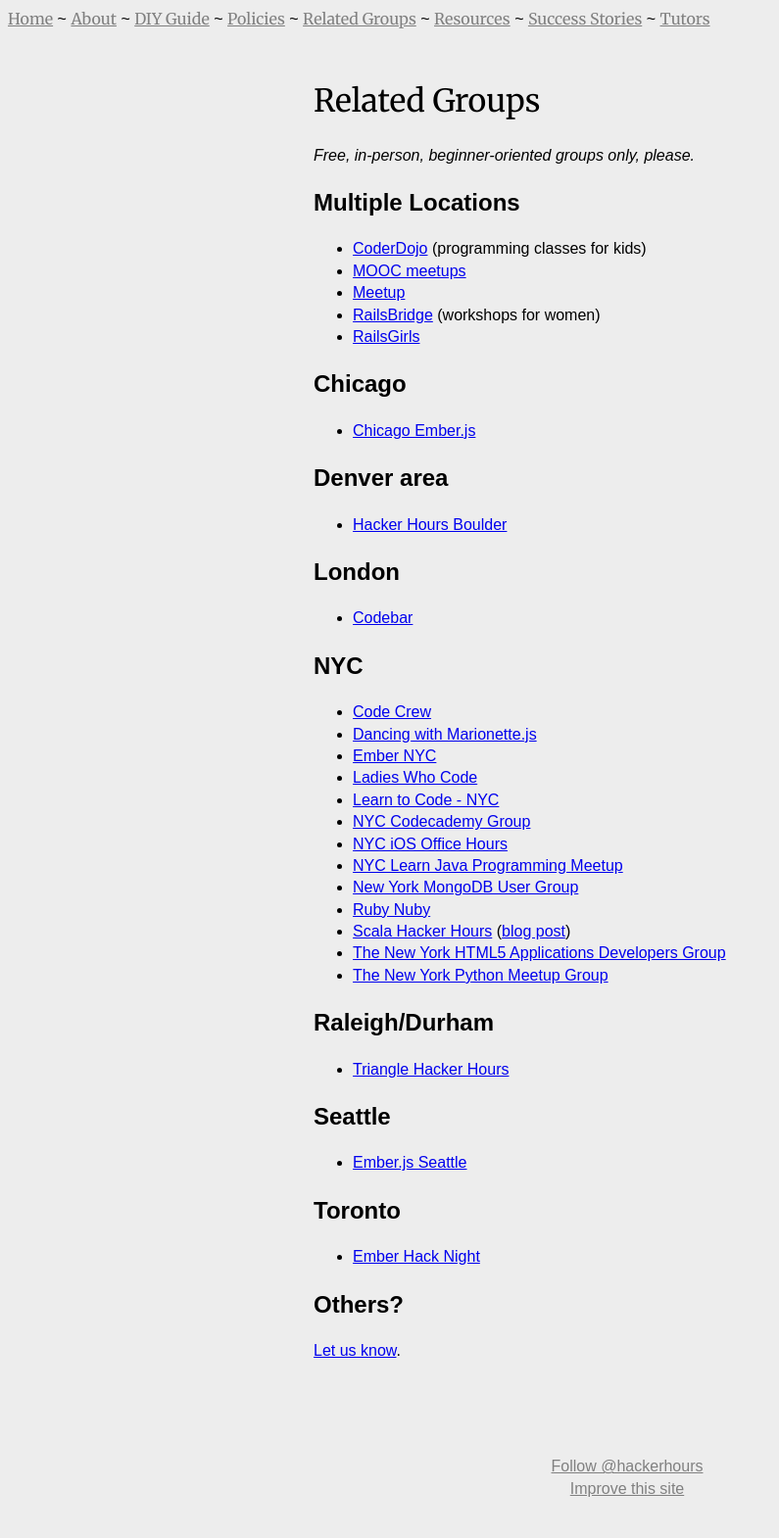
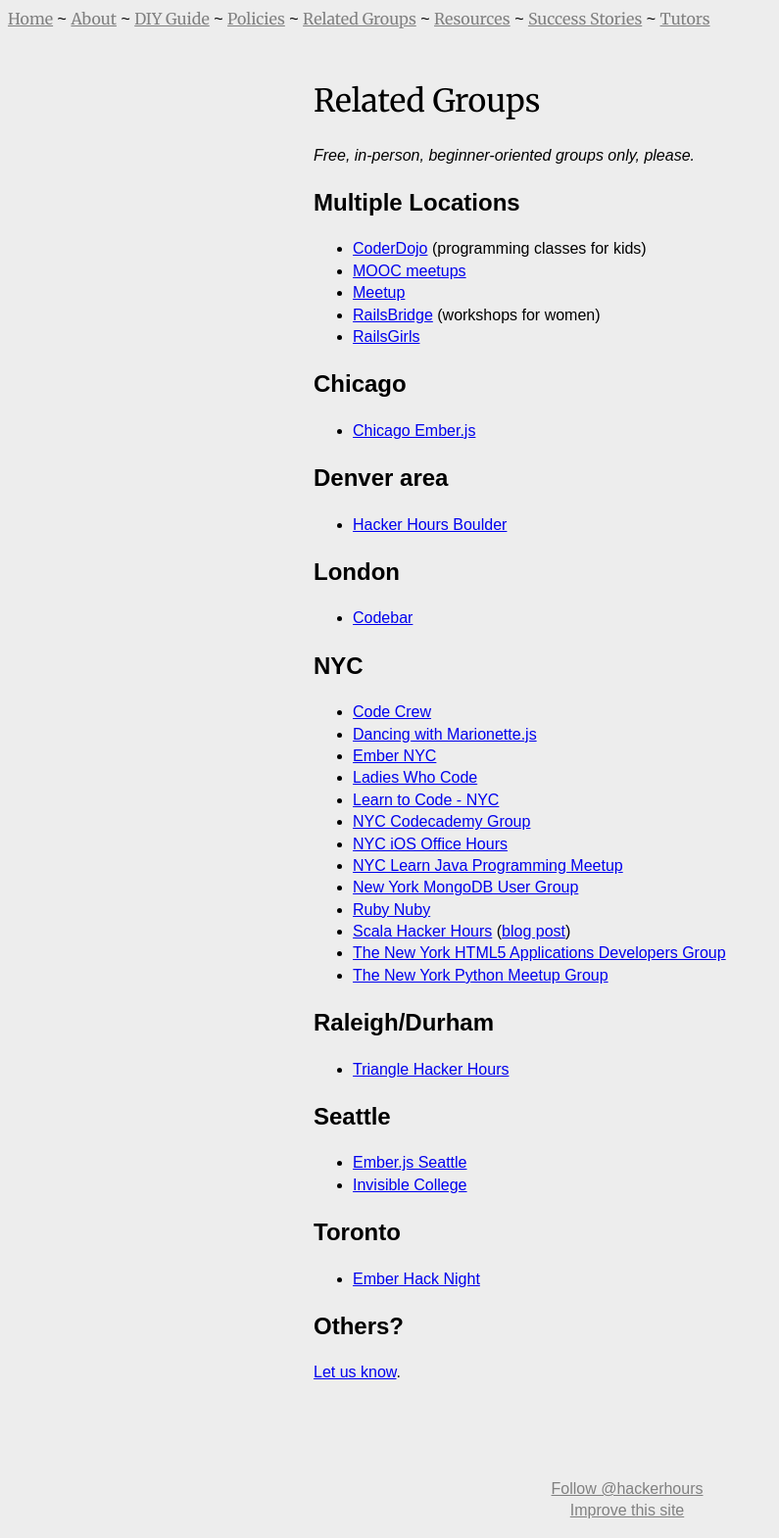
Before and after one commit to HackerHours/hackerhours.org, a Jekyll site: the page built from related-groups.md, in a window 1280 px wide. Shown: the whole page at 98% size, without its empty margins (0-795 px from the left). Built offline with Jekyll 4.4.1, drawn with Linux system fonts in a browser that asks for light colours; some web fonts are replaced; comment, search, counter and statistics services are not loaded; before the commit the page ends 1547 px from its top, so only the background shows below that.

Commit message:
link to Invisible College

```diff
--- a/related-groups.md
+++ b/related-groups.md
@@ -48,6 +48,7 @@
 ## Seattle
 
 * [Ember.js Seattle](http://www.meetup.com/Ember-js-Seattle-Meetup/)
+* [Invisible College](http://www.meetup.com/Invisible-College-Meetup/)
 
 ## Toronto
 
```
